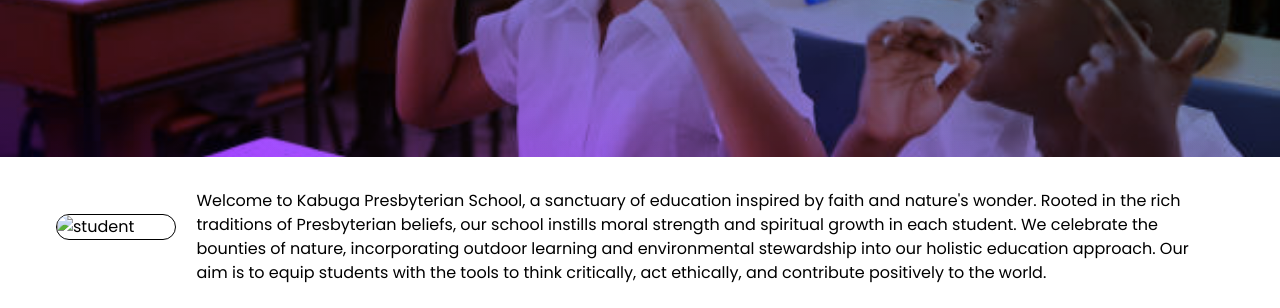
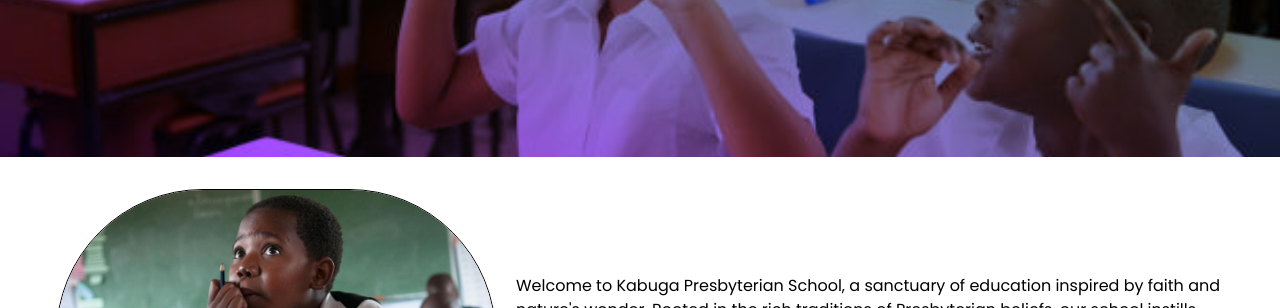
Before and after one commit to Molo-M/Official-KPS-Website, a website: page index.html in a window 1280 px wide. Shown: the part 293-601 px from the top of the page. Drawn offline with nearby package versions, Linux system fonts and the light colour scheme; the site is published under a folder, as on GitHub Pages, so addresses that start at the root find nothing.

Commit message:
Changed link to "intro message" image on home page

```diff
--- a/index.html
+++ b/index.html
@@ -51,7 +51,7 @@
      </div>
     <!-- Section 3: Intro Message -->
      <div class="intro_mssg flex flex-col sm:flex-row items-center py-8 px-5 sm:px-14">
-        <img class="rounded-full w-70 md:w-110 border mb-5 sm:mr-5" src="/src/img/single_student4.jpg" alt="student">
+        <img class="rounded-full w-70 md:w-110 border mb-5 sm:mr-5" src="src/img/single_student4.jpg" alt="student">
         <p>Welcome to Kabuga Presbyterian School, a sanctuary of education inspired by faith and nature's wonder. Rooted in the rich traditions of Presbyterian beliefs, our school instills moral strength and spiritual growth in each student. We celebrate the bounties of nature, incorporating outdoor learning and environmental stewardship into our holistic education approach. Our aim is to equip students with the tools to think critically, act ethically, and contribute positively to the world.</p>
      </div>
     <!-- Section 4: Reasons to join -->
```
Also changed, not shown: src/output.css.
